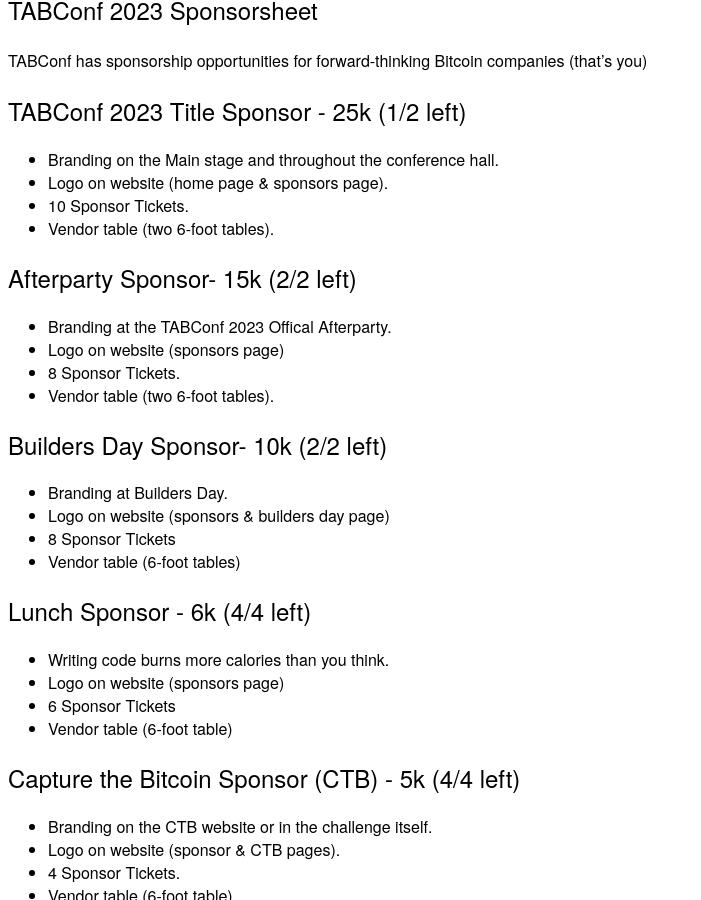
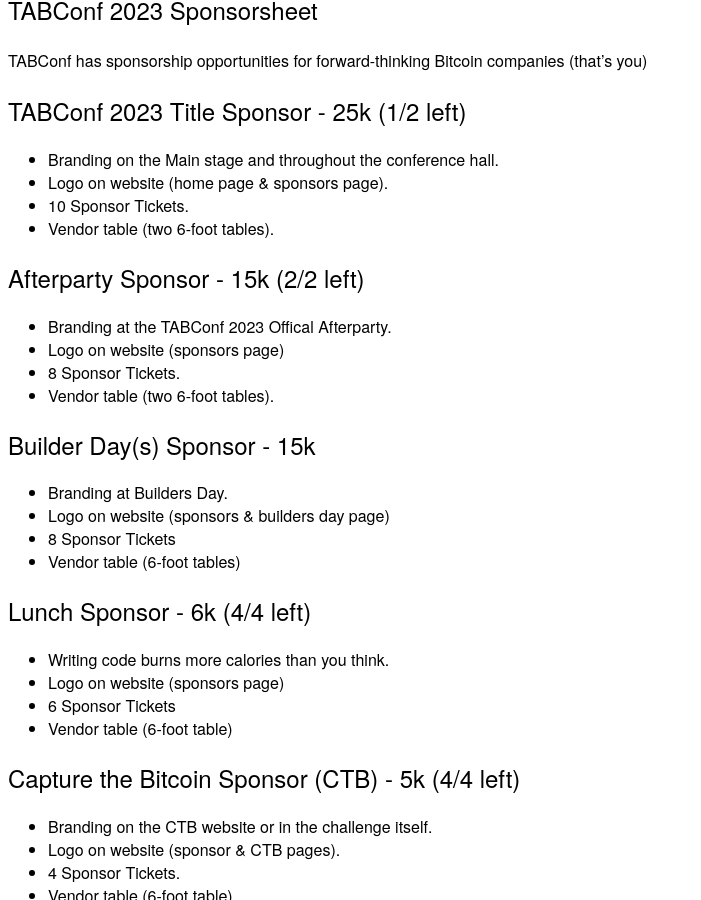
Before and after one commit to TABConf/2023.tabconf.com, a Jekyll site: the page built from docs/sponsorsheet.md, in a window 1280 px wide and 900 px high, scrolled down 1381 px. Shown: the whole window, without its empty margins (0-701 px from the left). Built offline with Jekyll 4.4.1, drawn with Linux system fonts in a browser that asks for light colours; nearby versions of some CDN libraries; our own code applies the rules of GitHub Pages for plain Markdown files.

Commit message:
Update sponsorsheet.md

```diff
--- a/docs/sponsorsheet.md
+++ b/docs/sponsorsheet.md
@@ -7,13 +7,13 @@
 - 10 Sponsor Tickets.
 - Vendor table (two 6-foot tables).
 
-## Afterparty Sponsor- 15k (2/2 left)
+## Afterparty Sponsor - 15k (2/2 left)
 - Branding at the TABConf 2023 Offical Afterparty.
 - Logo on website (sponsors page)
 - 8 Sponsor Tickets.
 - Vendor table (two 6-foot tables).
 
-## Builders Day Sponsor- 10k (2/2 left)
+## Builder Day(s) Sponsor - 15k
 - Branding at Builders Day.
 - Logo on website (sponsors & builders day page)
 - 8 Sponsor Tickets
```
